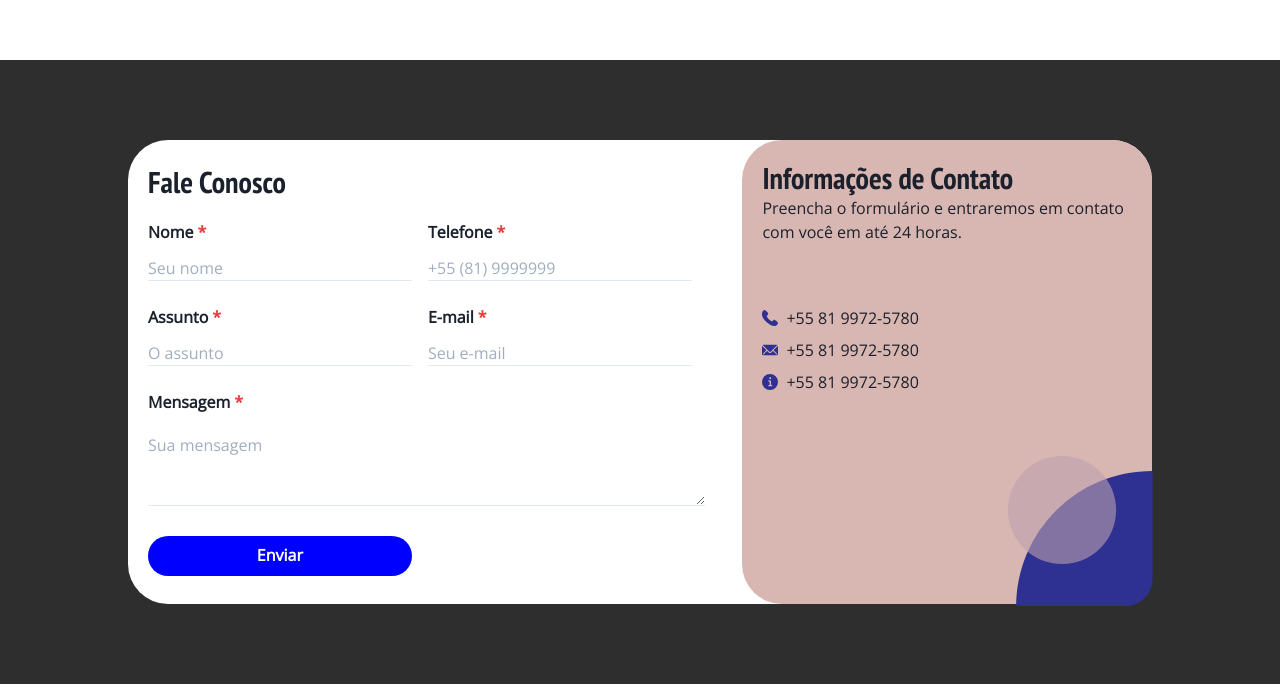
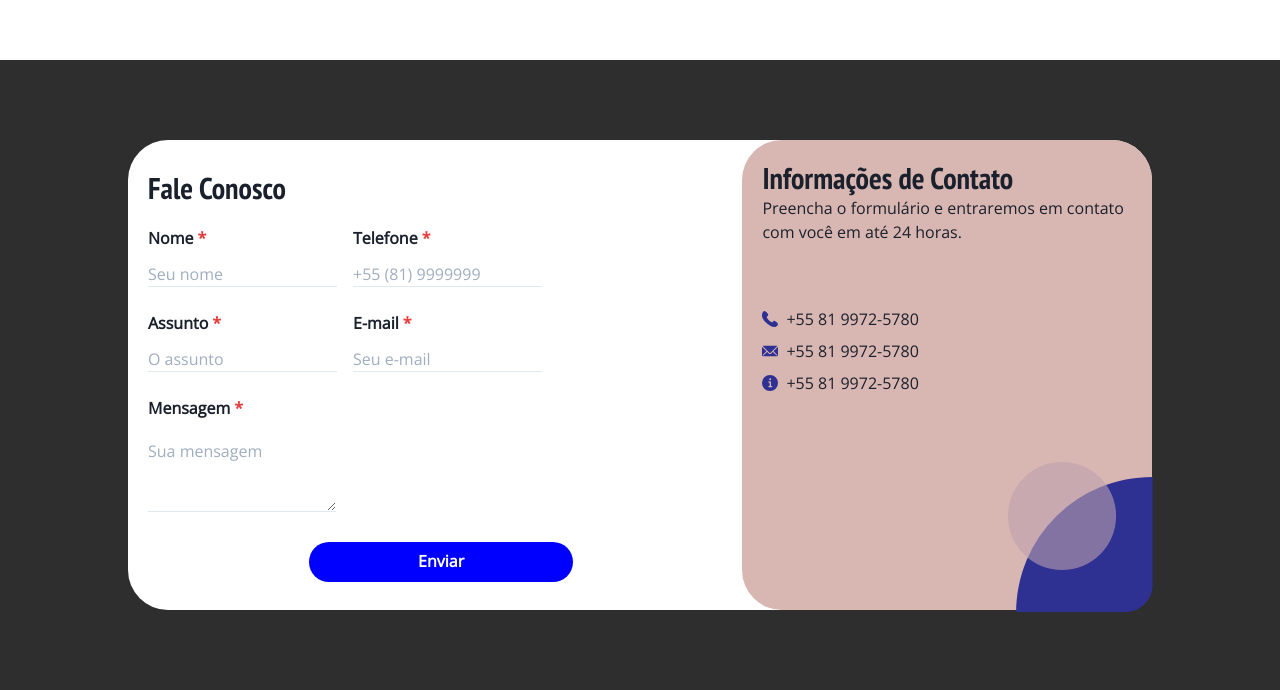
Before and after one commit to nicoedu/SBNC-radio-web, a Next.js app: page / in a window 1280 px wide. Shown: the part 1594-2284 px from the top of the page. Built offline with nearby package versions, Linux system fonts and the light colour scheme.

Commit message:
fix button position

```diff
--- a/components/ContactForm.tsx
+++ b/components/ContactForm.tsx
@@ -1,6 +1,7 @@
 import {
   Box,
   Button,
+  Flex,
   FormControl,
   FormLabel,
   Heading,
@@ -84,7 +85,12 @@ export default function ContactForm({
   return (
     <Box position="relative" w="100%" h="100%" py={2} pr={2} mb={['0']}>
       <form onSubmit={handleSubmit}>
-        <Box alignItems="start" ml={5} mt={['', '5%', '0%', '1%']}>
+        <Flex
+          alignItems="start"
+          flexDirection="column"
+          ml={5}
+          mt={['', '5%', '0%', '1%']}
+        >
           <Heading
             fontWeight="bold"
             mt={isHome ? [4] : ['']}
@@ -211,7 +217,7 @@ export default function ContactForm({
             h={['40px', '30px', '30px', '40px']}
             borderRadius={isHome ? 20 : 30}
             mb={isHome ? [5] : ''}
-            _hover={isHome ? { bg: '#5268DF' } : { bg: radioColor }}
+            _hover={isHome ? { bg: 'primary' } : { bg: radioColor }}
           >
             Enviar
           </Button>
@@ -220,7 +226,7 @@ export default function ContactForm({
               <SvgCornerRadio height={[60]} color={radioColor} />
             </Box>
           ) : null}
-        </Box>
+        </Flex>
       </form>
     </Box>
   )
```
